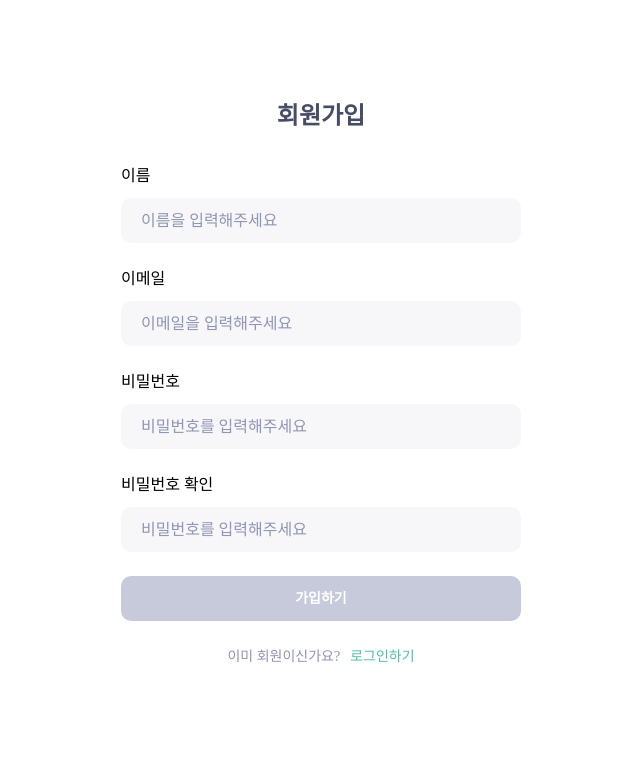
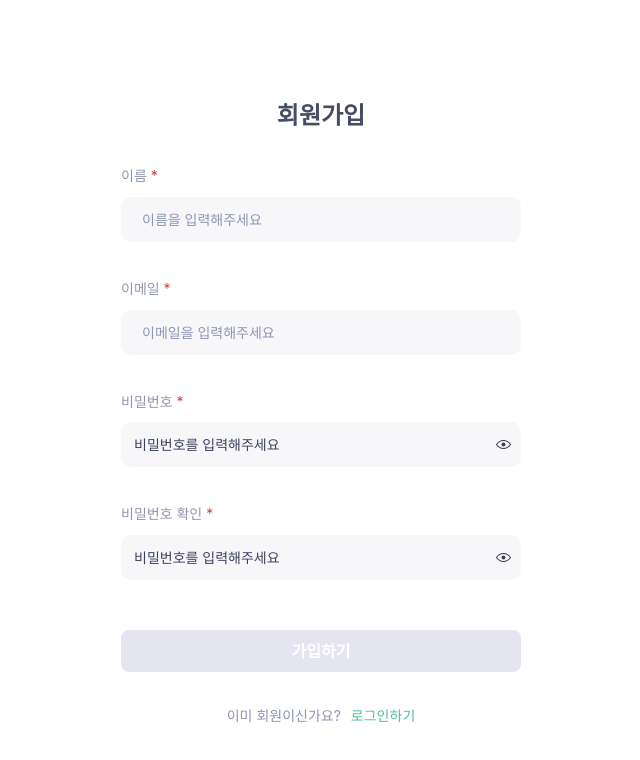
Before and after one commit to codeit-6th-part3-7team/7team-next-project, a Next.js app: page /signup in a window 1280 px wide. Shown: the top 760 px of the page, without its empty margins (319-959 px from the left). Built offline with nearby package versions, Linux system fonts and the light colour scheme; a web font is replaced by a local one.

Commit message:
refactor: 회원가입 페이지 폼 수정

```diff
--- a/pages/_app.tsx
+++ b/pages/_app.tsx
@@ -1,13 +1,15 @@
 import "@/styles/globals.css";
+import theme from "@/styles/theme";
 import { MantineProvider } from "@mantine/core";
+import "@mantine/core/styles.css";
 import { Notifications } from "@mantine/notifications";
+import "@mantine/notifications/styles.css";
 import type { AppProps } from "next/app";
-import theme from "@/styles/theme";
 
 export default function App({ Component, pageProps }: AppProps) {
   return (
     <MantineProvider theme={theme}>
-      <Notifications position="top-center" />
+      <Notifications position="top-right" />
       <Component {...pageProps} />
     </MantineProvider>
   );
--- a/pages/login.tsx
+++ b/pages/login.tsx
@@ -2,12 +2,12 @@ import axios, { isAxiosError } from "@/apis/axios";
 import { baseSchema } from "@/schema/userFormSchema";
 import { LoginFormData } from "@/types/userFormData";
 import { zodResolver } from "@hookform/resolvers/zod";
-import { Button, Container, Flex, Group, Text, TextInput, Title } from "@mantine/core";
+import { Flex } from "@mantine/core";
 import { notifications } from "@mantine/notifications";
 import Link from "next/link";
 import { useRouter } from "next/router";
 import { useEffect } from "react";
-import { Controller, useForm } from "react-hook-form";
+import { useForm } from "react-hook-form";
 
 const showNotification = (title: string, message: string, color: string) => {
   notifications.show({
@@ -39,7 +39,7 @@ const loginSchema = baseSchema.pick({ email: true, password: true });
 export default function LogIn() {
   const router = useRouter();
   const {
-    control,
+    register,
     handleSubmit,
     formState: { errors, isValid, touchedFields },
   } = useForm<LoginFormData>({
@@ -91,59 +91,46 @@ export default function LogIn() {
   }, [router]);
 
   return (
-    <Container className="mt-[100px] flex flex-col items-center">
-      <Title className="mb-[32px] text-[24px] font-semibold leading-[32px] text-gray-500">로그인</Title>
+    <div className="mt-[100px] flex flex-col items-center">
+      <h1 className="mb-[32px] text-[24px] font-semibold leading-[32px] text-gray-500">로그인</h1>
       <form onSubmit={handleSubmit(onSubmit)} className="my-0 flex w-[335px] flex-col gap-[24px] md:w-[400px]">
-        <Group>
-          <Controller
-            name="email"
-            control={control}
-            defaultValue=""
-            render={({ field }) => (
-              <Flex>
-                <TextInput
-                  {...field}
-                  label="이메일"
-                  id="email"
-                  placeholder="이메일을 입력해주세요"
-                  classNames={{ input: `h-[45px] w-full rounded-[10px] bg-gray-100 py-[10px] pl-[20px] outline-none ${getClassName("email")}` }}
-                  style={{ display: "flex", flexDirection: "column", gap: "10px" }}
-                />
-                {errors.email && <Text className="mt-[10px] text-14 font-normal leading-[18px] text-red-500">{errors.email.message}</Text>}
-              </Flex>
-            )}
+        <Flex direction="column" gap="xs">
+          <label htmlFor="email" className="text-[14px] font-normal leading-[32px] text-gray-500">
+            이메일
+          </label>
+          <input
+            id="email"
+            type="email"
+            placeholder="이메일을 입력해주세요"
+            {...register("email")}
+            className={`h-[45px] w-full rounded-[10px] bg-gray-100 py-[10px] pl-[20px] outline-none ${getClassName("email")}`}
           />
-        </Group>
-        <Group>
-          <Controller
-            name="password"
-            control={control}
-            defaultValue=""
-            render={({ field }) => (
-              <Flex>
-                <TextInput
-                  {...field}
-                  type="password"
-                  label="비밀번호"
-                  id="password"
-                  placeholder="비밀번호를 입력해주세요"
-                  classNames={{ input: `h-[45px] w-full rounded-[10px] bg-gray-100 py-[10px] pl-[20px] outline-none ${getClassName("password")}` }}
-                  style={{ display: "flex", flexDirection: "column", gap: "10px" }}
-                />
-                {errors.password && <Text className="mt-[10px] text-14 font-normal leading-[18px] text-red-500">{errors.password.message}</Text>}
-              </Flex>
-            )}
+          {errors.email && <p className="text-[12px] font-normal leading-[18px] text-red-500">{errors.email.message}</p>}
+        </Flex>
+
+        <Flex direction="column" gap="xs">
+          <label htmlFor="password" className="text-[14px] font-normal leading-[32px] text-gray-500">
+            비밀번호
+          </label>
+          <input
+            id="password"
+            type="password"
+            placeholder="비밀번호를 입력해주세요"
+            {...register("password")}
+            className={`h-[45px] w-full rounded-[10px] bg-gray-100 py-[10px] pl-[20px] outline-none ${getClassName("password")}`}
           />
-        </Group>
-        <Button type="submit" disabled={!isValid} className="h-[45px] w-full rounded-[10px] bg-green-200 text-[14px] font-semibold leading-[24px] text-white hover:bg-green-300 disabled:bg-gray-300">
+          {errors.password && <p className="text-[12px] font-normal leading-[18px] text-red-500">{errors.password.message}</p>}
+        </Flex>
+
+        <button type="submit" disabled={!isValid} className="h-[45px] w-full rounded-[10px] bg-green-200 text-[14px] font-semibold leading-[24px] text-white hover:bg-green-300 disabled:bg-gray-300">
           로그인
-        </Button>
-        <Group className="flex justify-center gap-[10px] text-[14px] font-normal leading-[24px] text-gray-400">
-          <Link href="/signup" className="text-green-200">
-            회원가입
-          </Link>
-        </Group>
+        </button>
       </form>
-    </Container>
+      <div className="flex justify-center gap-[10px] text-[14px] font-normal leading-[24px] text-gray-400">
+        <Link href="/signup" className="mt-[24px] text-green-200">
+          로그인하기
+        </Link>
+      </div>
+    </div>
   );
 }
--- a/pages/signup.tsx
+++ b/pages/signup.tsx
@@ -2,12 +2,12 @@ import axios, { isAxiosError } from "@/apis/axios";
 import { signUpSchema } from "@/schema/userFormSchema";
 import { SignUpFormData } from "@/types/userFormData";
 import { zodResolver } from "@hookform/resolvers/zod";
-import { Button, Container, Flex, Group, Text, TextInput, Title } from "@mantine/core";
+import { Flex, TextInput, PasswordInput, Button, Title, Text } from "@mantine/core";
 import { notifications } from "@mantine/notifications";
 import Link from "next/link";
 import { useRouter } from "next/router";
 import { useEffect } from "react";
-import { Controller, useForm } from "react-hook-form";
+import { useForm } from "react-hook-form";
 
 const showNotification = (title: string, message: string, color: string) => {
   notifications.show({
@@ -16,7 +16,7 @@ const showNotification = (title: string, message: string, color: string) => {
     message,
     autoClose: 2000,
     withCloseButton: true,
-    styles: {
+    styles: () => ({
       root: {
         backgroundColor: color,
         width: 400,
@@ -30,14 +30,14 @@ const showNotification = (title: string, message: string, color: string) => {
       title: { color: "white" },
       description: { color: "white" },
       closeButton: { color: "white", width: 50, height: 50, position: "absolute", top: 20, right: 0 },
-    },
+    }),
   });
 };
 
 export default function SignUp() {
   const router = useRouter();
   const {
-    control,
+    register,
     handleSubmit,
     formState: { errors, isValid, touchedFields },
   } = useForm<SignUpFormData>({
@@ -76,14 +76,20 @@ export default function SignUp() {
     }
   };
 
-  const getClassName = (fieldName: keyof SignUpFormData) => {
+  const getInputStyles = (fieldName: keyof SignUpFormData) => {
     if (errors[fieldName]) {
-      return "border border-red-500 bg-red-100";
+      return {
+        borderColor: "#D14343",
+        backgroundColor: "#ffcdd2",
+      };
     }
     if (touchedFields[fieldName]) {
-      return "border border-green-300 bg-green-100";
+      return {
+        borderColor: "#4CBFA4",
+        backgroundColor: "#EEF9F6",
+      };
     }
-    return "";
+    return {};
   };
 
   useEffect(() => {
@@ -93,102 +99,129 @@ export default function SignUp() {
     }
   }, [router]);
 
+  const labelStyles = {
+    fontSize: 14,
+    fontWeight: 400,
+    color: "#8F95B2",
+    marginBottom: 10,
+  };
+
+  const inputStyles = {
+    height: "45px",
+    borderRadius: "10px",
+    padding: "10px 20px",
+    marginBottom: 10,
+    backgroundColor: "#F7F7FA",
+  };
+
   return (
-    <Container className="mt-[100px] flex flex-col items-center justify-center">
-      <Title className="mb-[32px] text-[24px] font-semibold leading-[32px] text-gray-500">회원가입</Title>
+    <div className="mt-[100px] flex flex-col items-center">
+      <Title order={1} mb={32} size={24} c="gray.4">
+        회원가입
+      </Title>
       <form onSubmit={handleSubmit(onSubmit)} className="my-0 flex w-[335px] flex-col gap-[24px] md:w-[400px]">
-        <Group>
-          <Controller
-            name="name"
-            control={control}
-            defaultValue=""
-            render={({ field }) => (
-              <Flex>
         <TextInput
-                  {...field}
+          id="name"
           label="이름"
-                  id="name"
           placeholder="이름을 입력해주세요"
-                  classNames={{ input: `h-[45px] w-full rounded-[10px] bg-gray-100 py-[10px] pl-[20px] outline-none ${getClassName("name")}` }}
-                  style={{ display: "flex", flexDirection: "column", gap: "10px" }}
+          {...register("name")}
+          styles={(theme) => ({
+            label: {
+              ...labelStyles,
+            },
+            input: {
+              ...inputStyles,
+              ...getInputStyles("name"),
+            },
+            placeholder: {
+              color: theme.colors.gray[4],
+            },
+          })}
+          error={errors.name?.message}
+          required
+          variant="filled"
         />
-                {errors.name && <Text className="mt-[10px] text-[14px] font-normal leading-[18px] text-red-500">{errors.name.message}</Text>}
-              </Flex>
-            )}
+        <TextInput
+          id="email"
+          label="이메일"
+          type="email"
+          placeholder="이메일을 입력해주세요"
+          {...register("email")}
+          styles={() => ({
+            label: {
+              ...labelStyles,
+            },
+            input: {
+              ...inputStyles,
+              ...getInputStyles("email"),
+            },
+            // placeholder: {
+            //   color: errors.password ? "red" : undefined,
+            // },
+          })}
+          error={errors.email?.message}
+          required
+          variant="filled"
         />
-        </Group>
-        <Group>
-          <Controller
-            name="email"
-            control={control}
-            defaultValue=""
-            render={({ field }) => (
-              <Flex>
-                <TextInput
-                  {...field}
-                  label="이메일"
-                  id="email"
-                  placeholder="이메일을 입력해주세요"
-                  classNames={{ input: `h-[45px] w-full rounded-[10px] bg-gray-100 py-[10px] pl-[20px] outline-none ${getClassName("email")}` }}
-                  style={{ display: "flex", flexDirection: "column", gap: "10px" }}
+        <PasswordInput
+          id="password"
+          label="비밀번호"
+          placeholder="비밀번호를 입력해주세요"
+          {...register("password")}
+          styles={() => ({
+            label: {
+              ...labelStyles,
+            },
+            input: {
+              ...inputStyles,
+              ...getInputStyles("password"),
+            },
+            // placeholder: {
+            //   color: errors.password ? "red" : undefined,
+            // },
+          })}
+          error={errors.password?.message}
+          required
+          variant="filled"
         />
-                {errors.email && <Text className="mt-[10px] text-14 font-normal leading-[18px] text-red-500">{errors.email.message}</Text>}
-              </Flex>
-            )}
+        <PasswordInput
+          id="confirmPassword"
+          label="비밀번호 확인"
+          placeholder="비밀번호를 입력해주세요"
+          {...register("passwordConfirmation")}
+          styles={() => ({
+            label: {
+              ...labelStyles,
+            },
+            input: {
+              ...inputStyles,
+              ...getInputStyles("passwordConfirmation"),
+              "&:focus-within": {
+                borderColor: "green",
+              },
+            },
+            placeholder: {
+              color: errors.passwordConfirmation ? "red" : undefined,
+            },
+          })}
+          error={errors.passwordConfirmation?.message}
+          required
+          variant="filled"
         />
-        </Group>
-        <Group>
-          <Controller
-            name="password"
-            control={control}
-            defaultValue=""
-            render={({ field }) => (
-              <Flex>
-                <TextInput
-                  {...field}
-                  type="password"
-                  label="비밀번호"
-                  id="password"
-                  placeholder="비밀번호를 입력해주세요"
-                  classNames={{ input: `h-[45px] w-full rounded-[10px] bg-gray-100 py-[10px] pl-[20px] outline-none ${getClassName("password")}` }}
-                  style={{ display: "flex", flexDirection: "column", gap: "10px" }}
-                />
-                {errors.password && <Text className="mt-[10px] text-14 font-normal leading-[18px] text-red-500">{errors.password.message}</Text>}
-              </Flex>
-            )}
-          />
-        </Group>
-        <Group>
-          <Controller
-            name="passwordConfirmation"
-            control={control}
-            defaultValue=""
-            render={({ field }) => (
-              <Flex>
-                <TextInput
-                  {...field}
-                  type="password"
-                  label="비밀번호 확인"
-                  id="passwordConfirmation"
-                  placeholder="비밀번호를 입력해주세요"
-                  classNames={{ input: `h-[45px] w-full rounded-[10px] bg-gray-100 py-[10px] pl-[20px] outline-none ${getClassName("passwordConfirmation")}` }}
-                  style={{ display: "flex", flexDirection: "column", gap: "10px" }}
-                />
-                {errors.passwordConfirmation && <Text className="mt-[10px] text-14 font-normal leading-[18px] text-red-500">{errors.passwordConfirmation.message}</Text>}
-              </Flex>
-            )}
-          />
-        </Group>
-        <Button type="submit" disabled={!isValid} className="h-[45px] w-full rounded-[10px] bg-green-200 text-[14px] font-semibold leading-[24px] text-white hover:bg-green-300 disabled:bg-gray-300">
+        <Button type="submit" disabled={!isValid} fullWidth mt={16} size="md" color="green.1" radius="md" c="white">
           가입하기
         </Button>
-        <Group className="flex justify-center gap-[10px] text-[14px] font-normal leading-[24px] text-gray-400">
-          <Text>이미 회원이신가요?</Text>
-          <Link href="/login" className="text-green-200">
+        <Flex justify="center" gap={10} mt={10}>
+          <Text size="sm" c="gray.3">
+            이미 회원이신가요?
+          </Text>
+          <Link href="/login" passHref>
+            <Text size="sm" c="green.1" style={{ cursor: "pointer" }}>
               로그인하기
+            </Text>
           </Link>
-        </Group>
+        </Flex>
       </form>
-    </Container>
+    </div>
   );
 }
--- a/src/styles/globals.css
+++ b/src/styles/globals.css
@@ -12,3 +12,7 @@
 body {
   font-family: "Pretendard";
 }
+
+input.mantine-Input-input::placeholder {
+  color: #8f95b2;
+}
```
Lines whose indentation alone changed are shown as unchanged.
